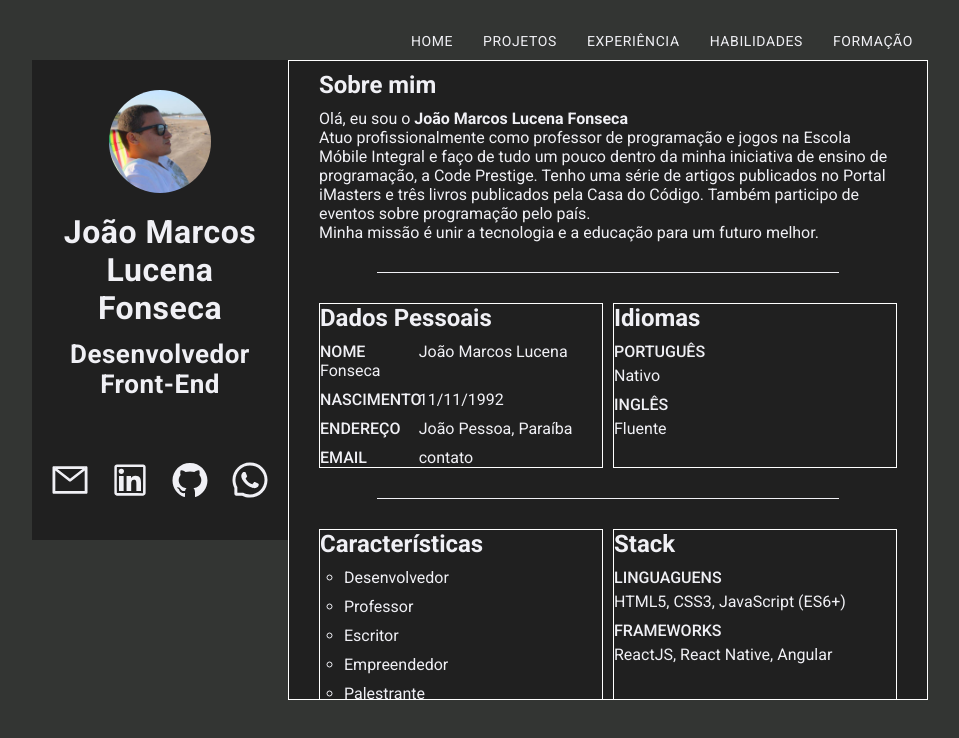
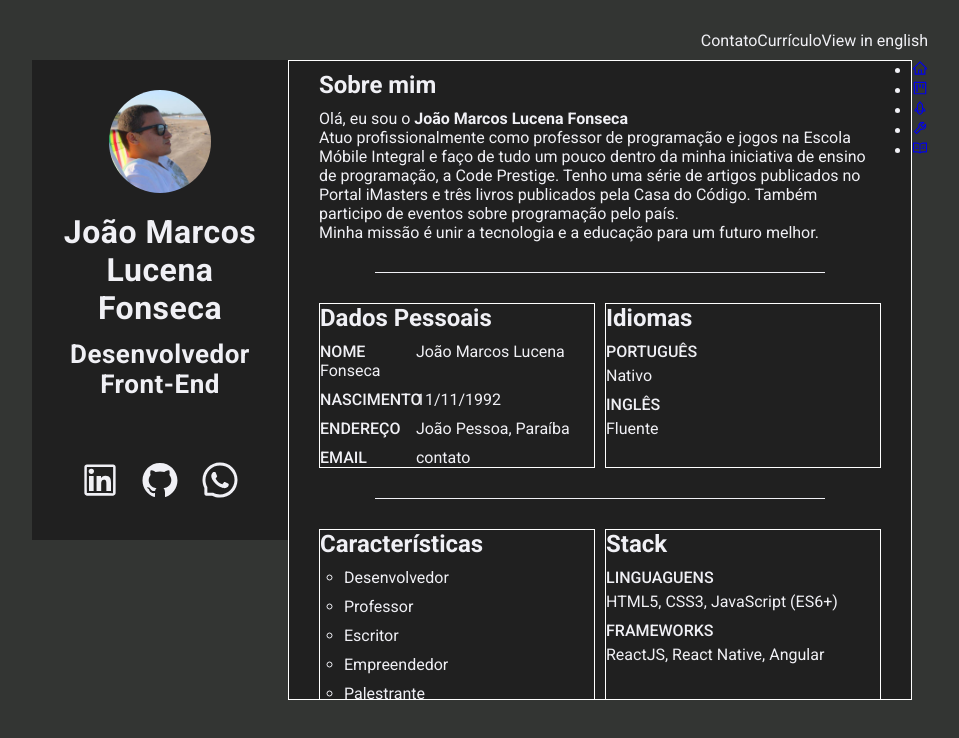
Before and after one commit to joaomarcos11/portfolio, a Next.js app: page / in a window 1280 px wide. Shown: the top 738 px of the page, without its empty margins (160-1119 px from the left). Built offline with nearby package versions, Linux system fonts and the light colour scheme.

Commit message:
iniciando refatoracao com nova proposta de layout

```diff
--- a/src/components/PagesMenu.tsx
+++ b/src/components/PagesMenu.tsx
@@ -1,11 +1,12 @@
 import React from 'react';
 import Link from 'next/link';
+import { NavIcon } from '../types';
 
 // Deixar aqui, ou mover dados pra index
 
-import data from '../service/data.json';
+// import data from '../service/data.json';
 
-const PagesMenu: React.FC = () => {
+const PagesMenu = ({ navItem }: NavIcon ) => {
     const { pagesMenuNav } = data;
 
     return (
--- a/src/components/PresentationCard.tsx
+++ b/src/components/PresentationCard.tsx
@@ -26,11 +26,6 @@ const PresentationCard: React.FC = () => {
             <div className="card-social">
                 <ul>
                     <li>
-                        <a href={email.link} target="_blank">
-                            <AiOutlineMail />
-                        </a>
-                    </li>
-                    <li>
                         <a href={linkedin.link} target="_blank">
                             <AiOutlineLinkedin />
                         </a>
--- a/src/pages/index.tsx
+++ b/src/pages/index.tsx
@@ -1,15 +1,20 @@
-import React from 'react';
+import React, { useEffect, useState } from 'react';
 import Head from 'next/head';
 import PresentationCard from '../components/PresentationCard';
 import PagesMenu from '../components/PagesMenu';
 
 import { ContainerWrapper } from '../styles/components/ContainerWrapper';
 import { ContainerMain } from '../styles/components/ContainerMain';
+import { ContainerSide } from '../styles/components/ContainerSide';
 import { ContainerSection } from '../styles/components/ContainerSection';
 import { PageHome } from '../styles/pages/Home';
 
 import data from '../service/data.json';
+
 import { HorizontalRow } from '../styles/components/HorizontalRow';
+import { AiOutlineHome, AiOutlineProject, AiOutlineRead, AiOutlineRocket, AiOutlineTool } from 'react-icons/ai';
+import { NavIcon } from '../types';
+import Link from 'next/link';
 
 // import fotoPerfil from '../assets/foto2.jpg';
 
@@ -17,7 +22,52 @@ import { HorizontalRow } from '../styles/components/HorizontalRow';
 // page => Home
 //
 
-const Home: React.FC = () => {
+const darkNavIcons = {
+    home: AiOutlineHome,
+    projects: AiOutlineProject,
+    experience: AiOutlineRocket,
+    skills: AiOutlineTool,
+    graduation: AiOutlineRead
+};
+
+const lightNavIcons = {
+    home: AiOutlineHome,
+    projects: AiOutlineProject,
+    experience: AiOutlineRocket,
+    skills: AiOutlineTool,
+    graduation: AiOutlineRead
+};
+
+// quero importar aqui o data, e passar como props os dados para PagesMenu
+// criar estado, pois caso altere light/dark ou pt/en deve mudar os atributos
+
+const Home = () => {
+    const [isThemeDark, setIsThemeDark] = useState(true);
+    const [isLanguagePt, setIsLanguagePt] = useState(true);
+    const [navItems, setNavItems] = useState<NavIcon[]>([]);
+
+    useEffect(() => {
+        if (isThemeDark) {
+            let darkNavItems = data.pagesMenuNav.map(navItem => {
+                return {
+                    ...navItem,
+                    IconName: darkNavIcons[navItem.name]
+                }
+            });
+            setNavItems(darkNavItems);
+        }
+        else {
+            let lightNavItems = data.pagesMenuNav.map(navItem => {
+                return {
+                    ...navItem,
+                    IconName: lightNavIcons[navItem.name]
+                }
+            });
+            setNavItems(lightNavItems);
+        }
+
+    }, [isThemeDark]);
+
     const { personInfo, personCharacteristics } = data;
     const { name, role, email, dateBirth, address } = personInfo;
 
@@ -31,16 +81,22 @@ const Home: React.FC = () => {
                     <PresentationCard />
 
                     <div className="sectionPage">
-                        <header className="sectionHead">
-                            <nav>
-                                <ul className="sectionNav">
-                                    {/* Passar qual tab está ativa no momento */}
-                                    <PagesMenu />
-                                </ul>
+                        <header className="sectionHeader">
+                            <nav className="navHeader">
+                                <li>
+                                    { isLanguagePt ? 'Contato' : 'Contact' }
+                                </li>
+                                <li>
+                                    { isLanguagePt ? 'Currículo' : 'Curriculum' }
+                                </li>
+                                <li>
+                                    { isLanguagePt ? 'View in english' : 'Ver em português' }
+                                </li>
                             </nav>
                             <h1 className="sectionTitle">Home</h1>
                         </header>
 
+                        <div style={{ display: 'flex' }}>
                             <ContainerSection>
                                 <PageHome>
                                     <section>
@@ -168,6 +224,22 @@ const Home: React.FC = () => {
                                     </div>
                                 </PageHome>
                             </ContainerSection>
+                            <ContainerSide>
+                                <nav className="navSide">
+                                    <ul>
+                                        {/* Passar qual tab está ativa no momento */}
+                                        {navItems.map(({ id, name, namePt, page, IconName }) => (
+                                            <li key={id}>
+                                                <Link href={`/${page}`}>
+                                                    <a>{ <IconName />  }</a>
+                                                </Link>
+                                                {/* <span>{ isLanguagePt ? namePt : name }</span> */}
+                                            </li>
+                                        ))}
+                                    </ul>
+                                </nav>
+                            </ContainerSide>
+                        </div>
                     </div>
                 </ContainerMain>
             </ContainerWrapper>
--- a/src/service/data.json
+++ b/src/service/data.json
@@ -1,43 +1,33 @@
 {
-    "personInfo": {
-        "name": "João Marcos Lucena Fonseca",
-        "role": "Desenvolvedor Front-End",
-        "email": "joaomarcos11.tech@gmail.com",
-        "dateBirth": "11/11/1992",
-        "address": "João Pessoa, Paraíba"
-    },
-    "personCharacteristics": [
-        "Desenvolvedor",
-        "Professor",
-        "Escritor",
-        "Empreendedor",
-        "Palestrante",
-        "Eterno Estudante"
-    ],
     "pagesMenuNav": [
         {
             "id": 1,
             "name": "home",
+            "namePt": "início",
             "page": ""
         },
         {
             "id": 2,
-            "name": "projetos",
+            "name": "projects",
+            "namePt": "Projetos",
             "page": "projects"
         },
         {
             "id": 3,
-            "name": "experiência",
+            "name": "experience",
+            "namePt": "experiência",
             "page": "experience"
         },
         {
             "id": 4,
-            "name": "habilidades",
+            "name": "skills",
+            "namePt": "habilidades",
             "page": "skills"
         },
         {
             "id": 5,
-            "name": "formação",
+            "name": "graduation",
+            "namePt": "formação",
             "page": "academic"
         }
     ],
@@ -63,6 +53,21 @@
             "link": "joaomarcos11.tech@gmail.com"
         }
     },
+    "personInfo": {
+        "name": "João Marcos Lucena Fonseca",
+        "role": "Desenvolvedor Front-End",
+        "email": "joaomarcos11.tech@gmail.com",
+        "dateBirth": "11/11/1992",
+        "address": "João Pessoa, Paraíba"
+    },
+    "personCharacteristics": [
+        "Desenvolvedor",
+        "Professor",
+        "Escritor",
+        "Empreendedor",
+        "Palestrante",
+        "Eterno Estudante"
+    ],
     "projects": [
         {
             "id": 1,
--- a/src/styles/components/ContainerMain.ts
+++ b/src/styles/components/ContainerMain.ts
@@ -17,7 +17,7 @@ export const ContainerMain = styled.main`
         position: relative;
         top: -4rem;
 
-        .sectionHead {
+        .sectionHeader {
             display: flex;
             flex-direction: column;
             align-items: flex-end;
@@ -27,13 +27,12 @@ export const ContainerMain = styled.main`
                 display: none;
             }
 
-            .sectionNav {
+            .navHeader {
                 list-style: none;
                 display: flex;
                 justify-content: space-evenly;
                 align-items: center;
 
-                /* border: 1px solid white; */
                 height: 4rem;
 
                 li {
--- /dev/null
+++ b/src/styles/components/ContainerSide.ts
@@ -0,0 +1,5 @@
+import styled from 'styled-components';
+
+export const ContainerSide = styled.section`
+
+`
--- /dev/null
+++ b/src/types/index.ts
@@ -0,0 +1,9 @@
+import { IconType } from "react-icons";
+
+export interface NavIcon {
+    id: number;
+    name: string;
+    namePt: string;
+    page: string;
+    IconName: IconType;
+}
```
Lines whose indentation alone changed are shown as unchanged.
